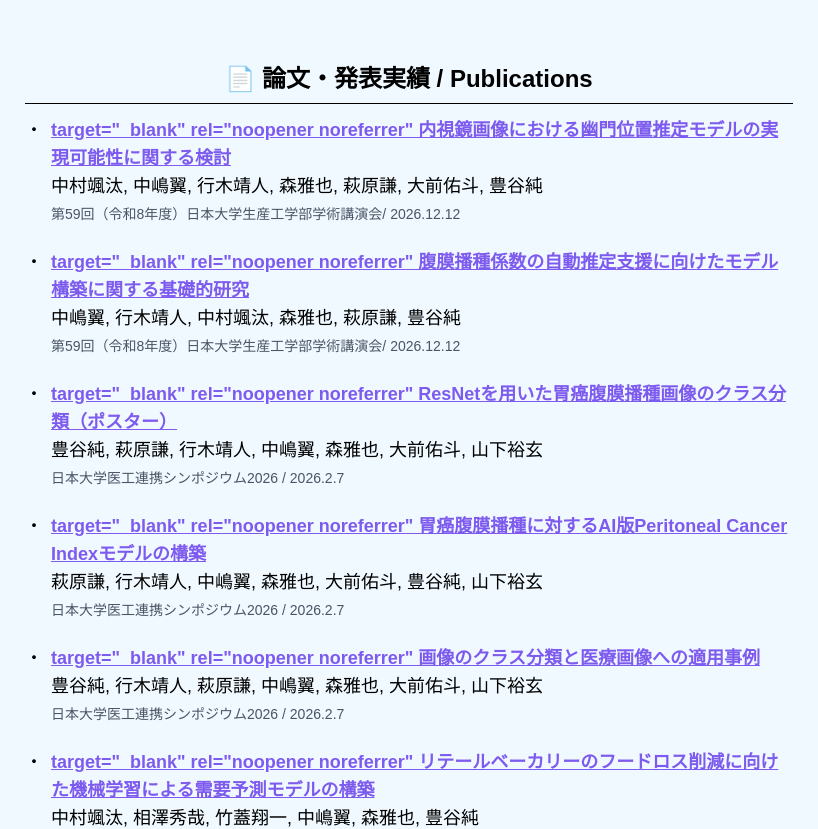
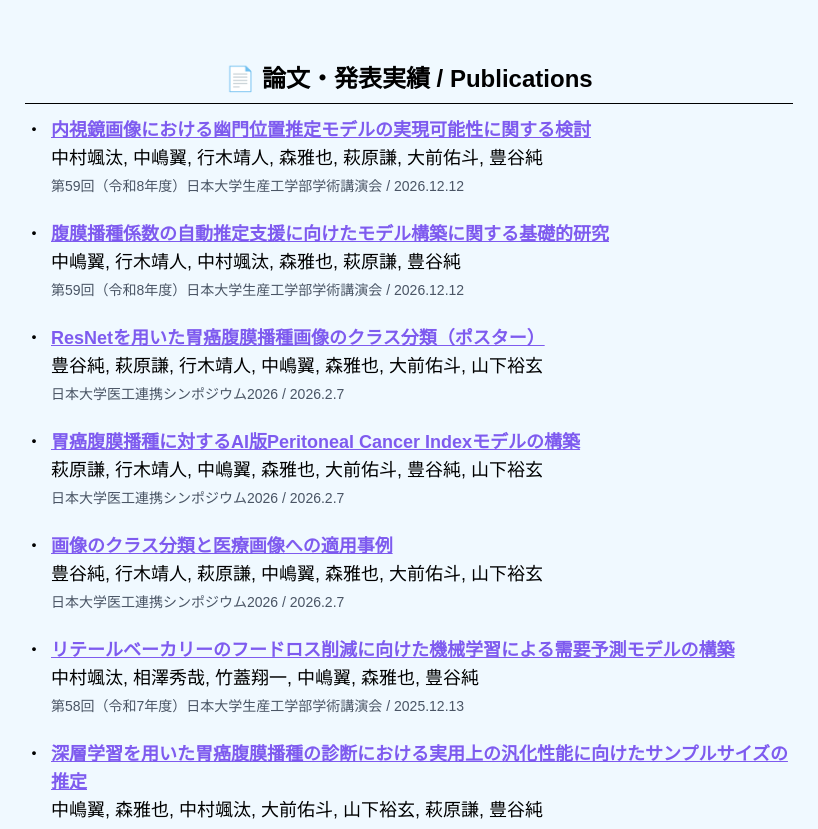
Before and after one commit to Tsubasa-nananana/portfolio, a Next.js app: page / in a window 1280 px wide. Shown: the part 780-1609 px from the top of the page, without its empty margins (231-1049 px from the left). Built offline with nearby package versions, Linux system fonts and the light colour scheme.

Commit message:
Update page.js

```diff
--- a/src/app/page.js
+++ b/src/app/page.js
@@ -48,14 +48,15 @@ export default function Home() {
         <span className="mr-2">・</span>
         <div>
           <a
-      　　　 href="#"
-      　　　 className="text-[#7e5bef] underline hover:text-[#5b3cc4] font-semibold">
+            href="#"
+            className="text-[#7e5bef] underline hover:text-[#5b3cc4] font-semibold"
             target="_blank"
             rel="noopener noreferrer"
+          >
             内視鏡画像における幽門位置推定モデルの実現可能性に関する検討
           </a>
-          <p className="mb-1">中村颯汰, 中嶋翼,  行木靖人, 森雅也, 萩原謙, 大前佑斗, 豊谷純</p>
-          <p className="text-sm text-gray-600">第59回（令和8年度）日本大学生産工学部学術講演会/ 2026.12.12</p>
+          <p className="mb-1">中村颯汰, 中嶋翼, 行木靖人, 森雅也, 萩原謙, 大前佑斗, 豊谷純</p>
+          <p className="text-sm text-gray-600">第59回（令和8年度）日本大学生産工学部学術講演会 / 2026.12.12</p>
         </div>
       </div>
     </li>
@@ -66,14 +67,15 @@ export default function Home() {
         <span className="mr-2">・</span>
         <div>
           <a
-      　　　 href="#"
-      　　　 className="text-[#7e5bef] underline hover:text-[#5b3cc4] font-semibold">
+            href="#"
+            className="text-[#7e5bef] underline hover:text-[#5b3cc4] font-semibold"
             target="_blank"
             rel="noopener noreferrer"
+          >
             腹膜播種係数の自動推定支援に向けたモデル構築に関する基礎的研究
           </a>
           <p className="mb-1">中嶋翼, 行木靖人, 中村颯汰, 森雅也, 萩原謙, 豊谷純</p>
-          <p className="text-sm text-gray-600">第59回（令和8年度）日本大学生産工学部学術講演会/ 2026.12.12</p>
+          <p className="text-sm text-gray-600">第59回（令和8年度）日本大学生産工学部学術講演会 / 2026.12.12</p>
         </div>
       </div>
     </li>
@@ -84,10 +86,11 @@ export default function Home() {
         <span className="mr-2">・</span>
         <div>
           <a
-      　　　 href="https://nuais.blogspot.com/2025/12/symposium2026.html"
-      　　　 className="text-[#7e5bef] underline hover:text-[#5b3cc4] font-semibold">
+            href="https://nuais.blogspot.com/2025/12/symposium2026.html"
+            className="text-[#7e5bef] underline hover:text-[#5b3cc4] font-semibold"
             target="_blank"
             rel="noopener noreferrer"
+          >
             ResNetを用いた胃癌腹膜播種画像のクラス分類（ポスター）
           </a>
           <p className="mb-1">豊谷純, 萩原謙, 行木靖人, 中嶋翼, 森雅也, 大前佑斗, 山下裕玄</p>
@@ -102,10 +105,11 @@ export default function Home() {
         <span className="mr-2">・</span>
         <div>
           <a
-      　　　 href="https://nuais.blogspot.com/2025/12/symposium2026.html"
-      　　　 className="text-[#7e5bef] underline hover:text-[#5b3cc4] font-semibold">
+            href="https://nuais.blogspot.com/2025/12/symposium2026.html"
+            className="text-[#7e5bef] underline hover:text-[#5b3cc4] font-semibold"
             target="_blank"
             rel="noopener noreferrer"
+          >
             胃癌腹膜播種に対するAI版Peritoneal Cancer Indexモデルの構築
           </a>
           <p className="mb-1">萩原謙, 行木靖人, 中嶋翼, 森雅也, 大前佑斗, 豊谷純, 山下裕玄</p>
@@ -120,10 +124,11 @@ export default function Home() {
         <span className="mr-2">・</span>
         <div>
           <a
-      　　　 href="https://nuais.blogspot.com/2025/12/symposium2026.html"
-      　　　 className="text-[#7e5bef] underline hover:text-[#5b3cc4] font-semibold">
+            href="https://nuais.blogspot.com/2025/12/symposium2026.html"
+            className="text-[#7e5bef] underline hover:text-[#5b3cc4] font-semibold"
             target="_blank"
             rel="noopener noreferrer"
+          >
             画像のクラス分類と医療画像への適用事例
           </a>
           <p className="mb-1">豊谷純, 行木靖人, 萩原謙, 中嶋翼, 森雅也, 大前佑斗, 山下裕玄</p>
@@ -139,13 +144,14 @@ export default function Home() {
         <div>
           <a
             href="https://www.cit.nihon-u.ac.jp/wp/wp-content/uploads/2025/08/R7_outline.pdf"
-            className="text-[#7e5bef] underline hover:text-[#5b3cc4] font-semibold">
+            className="text-[#7e5bef] underline hover:text-[#5b3cc4] font-semibold"
             target="_blank"
             rel="noopener noreferrer"
+          >
             リテールベーカリーのフードロス削減に向けた機械学習による需要予測モデルの構築
           </a>
           <p className="mb-1">中村颯汰, 相澤秀哉, 竹蓋翔一, 中嶋翼, 森雅也, 豊谷純</p>
-          <p className="text-sm text-gray-600">第58回（令和7年度）日本大学生産工学部学術講演会/ 2025.12.13</p>
+          <p className="text-sm text-gray-600">第58回（令和7年度）日本大学生産工学部学術講演会 / 2025.12.13</p>
         </div>
       </div>
     </li>
```
